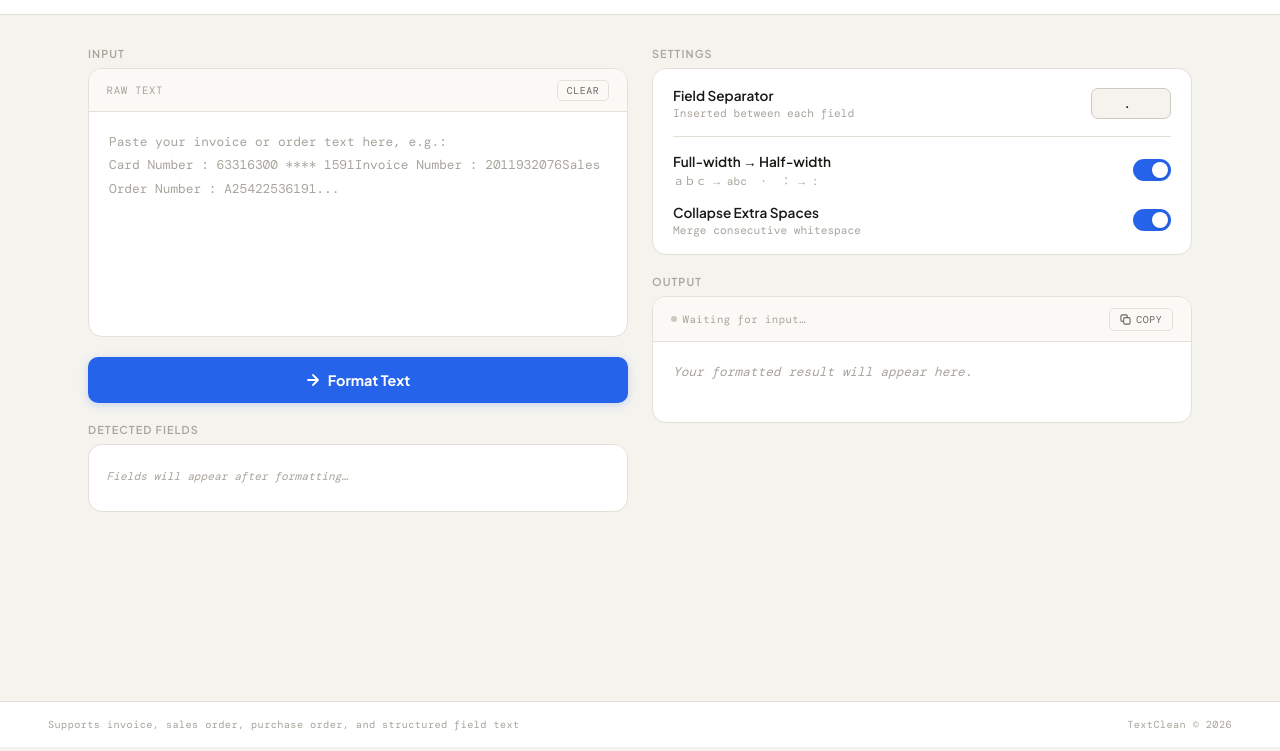
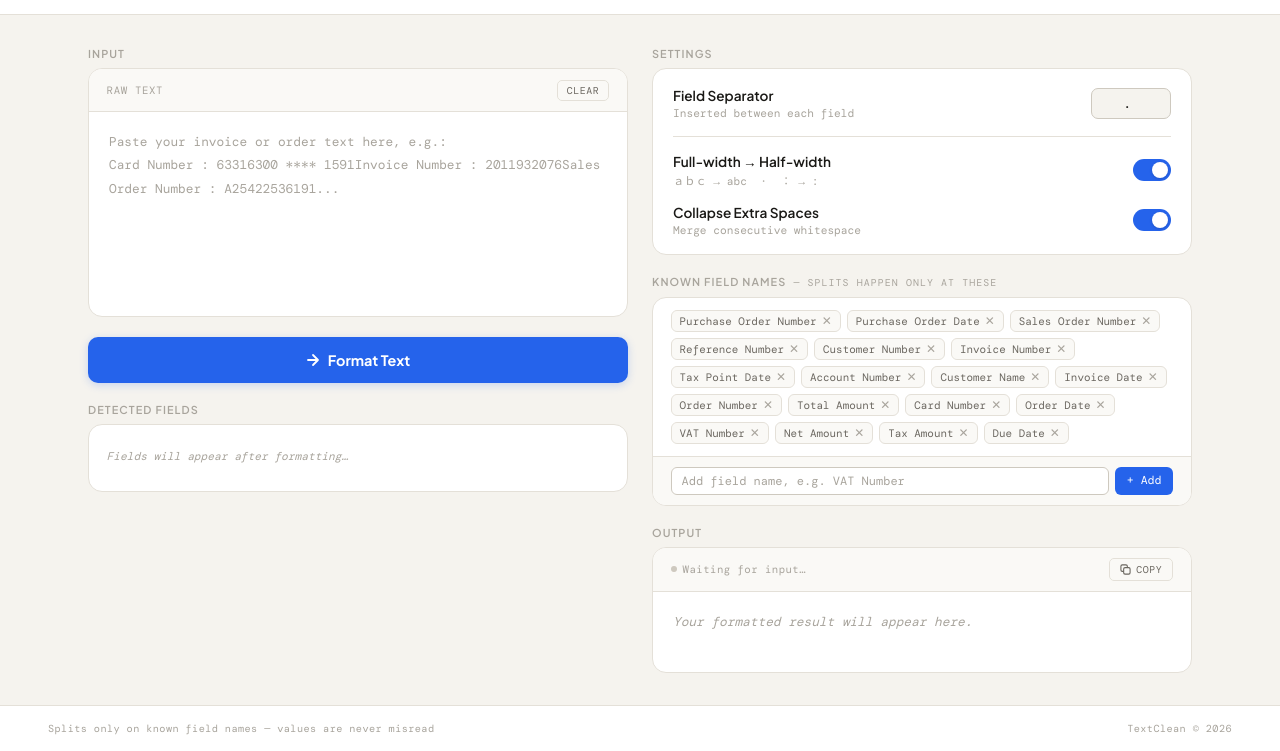
Before and after one commit to sabli2000wz-droid/textclean, a plain HTML site: page index.html in a window 1280 px wide. Shown: the part 53-804 px from the top of the page. Drawn offline with nearby package versions, Linux system fonts and the light colour scheme; a web font is replaced by a local one.

Commit message:
index.html

```diff
--- a/index.html
+++ b/index.html
@@ -26,6 +26,9 @@
     --success: #16a34a;
     --success-bg: #f0fdf4;
     --success-border: #bbf7d0;
+    --warn-bg: #fffbeb;
+    --warn-border: #fde68a;
+    --warn-text: #92400e;
   }
 
   html { font-size: 16px; }
@@ -139,7 +142,7 @@
     outline: none;
     resize: none;
     width: 100%;
-    min-height: 220px;
+    min-height: 200px;
     padding: 1.1rem 1.25rem;
     font-family: 'DM Mono', monospace;
     font-size: 0.8rem;
@@ -220,6 +223,41 @@
   }
 
   .chip-empty { color: var(--text3); font-family: 'DM Mono', monospace; font-size: 0.7rem; font-style: italic; }
+
+  /* known fields manager */
+  .fields-manager { background: var(--surface); border: 1px solid var(--border); border-radius: 14px; overflow: hidden; }
+  .fields-list { padding: 0.75rem 1.1rem; display: flex; flex-wrap: wrap; gap: 6px; min-height: 42px; }
+  .field-tag {
+    display: flex; align-items: center; gap: 5px;
+    background: var(--surface2); border: 1px solid var(--border);
+    font-family: 'DM Mono', monospace; font-size: 0.68rem; color: var(--text2);
+    padding: 3px 8px; border-radius: 6px;
+  }
+  .field-tag-remove {
+    background: none; border: none; cursor: pointer;
+    color: var(--text3); font-size: 12px; line-height: 1;
+    padding: 0; transition: color 0.15s;
+  }
+  .field-tag-remove:hover { color: #dc2626; }
+  .add-field-row {
+    display: flex; gap: 6px; padding: 0.6rem 1.1rem;
+    border-top: 1px solid var(--border); background: var(--surface2);
+  }
+  .add-field-input {
+    flex: 1; background: var(--surface); border: 1px solid var(--border2);
+    border-radius: 6px; padding: 5px 10px;
+    font-family: 'DM Mono', monospace; font-size: 0.75rem; color: var(--text);
+    outline: none; transition: border-color 0.15s;
+  }
+  .add-field-input:focus { border-color: var(--accent); }
+  .add-field-input::placeholder { color: var(--text3); }
+  .btn-add {
+    background: var(--accent); color: #fff; border: none;
+    border-radius: 6px; padding: 5px 12px;
+    font-family: 'DM Mono', monospace; font-size: 0.72rem;
+    cursor: pointer; transition: background 0.15s; white-space: nowrap;
+  }
+  .btn-add:hover { background: var(--accent-hover); }
 
   .output-toolbar {
     display: flex;
@@ -385,6 +423,17 @@
     </div>
 
     <div>
+      <div class="section-label">Known Field Names <span style="font-size:0.62rem;font-weight:400;color:var(--text3);font-family:'DM Mono',monospace;margin-left:4px;">— splits happen only at these</span></div>
+      <div class="fields-manager">
+        <div class="fields-list" id="fields-list"></div>
+        <div class="add-field-row">
+          <input class="add-field-input" id="new-field" placeholder="Add field name, e.g. VAT Number" />
+          <button class="btn-add" onclick="addField()">+ Add</button>
+        </div>
+      </div>
+    </div>
+
+    <div>
       <div class="section-label">Output</div>
       <div class="card">
         <div class="output-toolbar">
@@ -395,8 +444,7 @@
           <button class="btn-copy" id="btn-copy" onclick="copy()">
             <svg width="11" height="11" viewBox="0 0 12 12" fill="none">
               <rect x="4" y="4" width="7" height="7" rx="1.5" stroke="currentColor" stroke-width="1.2"/>
-              <path d="M8 4V2.5A1.5 1.5 0 006.5 1h-4A1.5 1.5 0 001 2.5v4A1.5 1.5 0 002.5 8H4" stroke="currentColor" stroke-width="1.2"/>
-            </svg>
+              <path d="M8 4V2.5A1.5 1.5 0 006.5 1h-4A1.5 1.5 0 001 2.5v4A1.5 1.5 0 002.5 8H4" stroke="currentColor" stroke-width="1.2"/></svg>
             Copy
           </button>
         </div>
@@ -408,11 +456,61 @@
 </main>
 
 <footer>
-  <div class="footer-text">Supports invoice, sales order, purchase order, and structured field text</div>
+  <div class="footer-text">Splits only on known field names — values are never misread</div>
   <div class="footer-text">TextClean &copy; 2026</div>
 </footer>
 
 <script>
+// ── Default known field names ──
+const DEFAULT_FIELDS = [
+  "Card Number", "Invoice Number", "Sales Order Number",
+  "Purchase Order Number", "Purchase Order Date",
+  "Tax Point Date", "Due Date", "Invoice Date",
+  "Order Number", "Order Date", "Customer Number",
+  "Customer Name", "Account Number", "Reference Number",
+  "VAT Number", "Total Amount", "Net Amount", "Tax Amount"
+];
+
+let knownFields = JSON.parse(localStorage.getItem('tc_fields') || 'null') || [...DEFAULT_FIELDS];
+
+function saveFields() {
+  localStorage.setItem('tc_fields', JSON.stringify(knownFields));
+}
+
+function renderFieldTags() {
+  const list = document.getElementById('fields-list');
+  list.innerHTML = '';
+  // Sort longest first so longer names match before shorter ones
+  const sorted = [...knownFields].sort((a,b) => b.length - a.length);
+  sorted.forEach(f => {
+    const tag = document.createElement('div');
+    tag.className = 'field-tag';
+    tag.innerHTML = `<span>${f}</span><button class="field-tag-remove" title="Remove" onclick="removeField('${f.replace(/'/g,"\\'")}')">✕</button>`;
+    list.appendChild(tag);
+  });
+}
+
+function addField() {
+  const input = document.getElementById('new-field');
+  const val = input.value.trim();
+  if (!val || knownFields.includes(val)) { input.value = ''; return; }
+  knownFields.push(val);
+  saveFields();
+  renderFieldTags();
+  input.value = '';
+}
+
+function removeField(name) {
+  knownFields = knownFields.filter(f => f !== name);
+  saveFields();
+  renderFieldTags();
+}
+
+document.getElementById('new-field').addEventListener('keydown', e => {
+  if (e.key === 'Enter') addField();
+});
+
+// ── Core logic ──
 function toHalfWidth(str) {
   return str
     .replace(/[\uff01-\uff5e]/g, c => String.fromCharCode(c.charCodeAt(0) - 0xfee0))
@@ -427,14 +525,33 @@ function toHalfWidth(str) {
 }
 
 function parseFields(text) {
-  const pattern = /([A-Z][a-zA-Z]*(?: [A-Z][a-zA-Z]*)*\s*:\s*)(.*?)(?=[A-Z][a-zA-Z]*(?: [A-Z][a-zA-Z]*)*\s*:|$)/g;
-  const fields = [];
+  // Sort by length descending so "Purchase Order Number" matches before "Purchase Order"
+  const sorted = [...knownFields].sort((a, b) => b.length - a.length);
+
+  // Escape for regex
+  const escaped = sorted.map(f => f.replace(/[.*+?^${}()|[\]\\]/g, '\\$&'));
+
+  // Build pattern: split at any known field name followed by optional spaces + colon
+  const splitPattern = new RegExp(`(${escaped.join('|')})\\s*:`, 'g');
+
+  // Find all match positions
+  const parts = [];
   let match;
-  while ((match = pattern.exec(text)) !== null) {
-    const full = (match[1] + match[2]).trim();
-    if (full) fields.push(full);
+  const positions = [];
+  while ((match = splitPattern.exec(text)) !== null) {
+    positions.push({ index: match.index, name: match[1], colonEnd: match.index + match[0].length });
   }
-  return fields;
+
+  if (positions.length === 0) return [];
+
+  for (let i = 0; i < positions.length; i++) {
+    const start = positions[i].colonEnd;
+    const end = i + 1 < positions.length ? positions[i + 1].index : text.length;
+    const value = text.slice(start, end).trim();
+    parts.push(`${positions[i].name} : ${value}`);
+  }
+
+  return parts;
 }
 
 function format() {
@@ -450,7 +567,7 @@ function format() {
   const chipsEl = document.getElementById('chips');
   chipsEl.innerHTML = '';
   if (fields.length === 0) {
-    chipsEl.innerHTML = '<span class="chip-empty">No fields detected</span>';
+    chipsEl.innerHTML = '<span class="chip-empty">No fields detected — try adding field names below</span>';
   } else {
     fields.forEach((f, i) => {
       const chip = document.createElement('span');
@@ -497,6 +614,9 @@ function clearInput() {
 }
 
 document.getElementById('input').addEventListener('paste', () => setTimeout(format, 50));
+
+// Init
+renderFieldTags();
 </script>
 
 </body>
```
